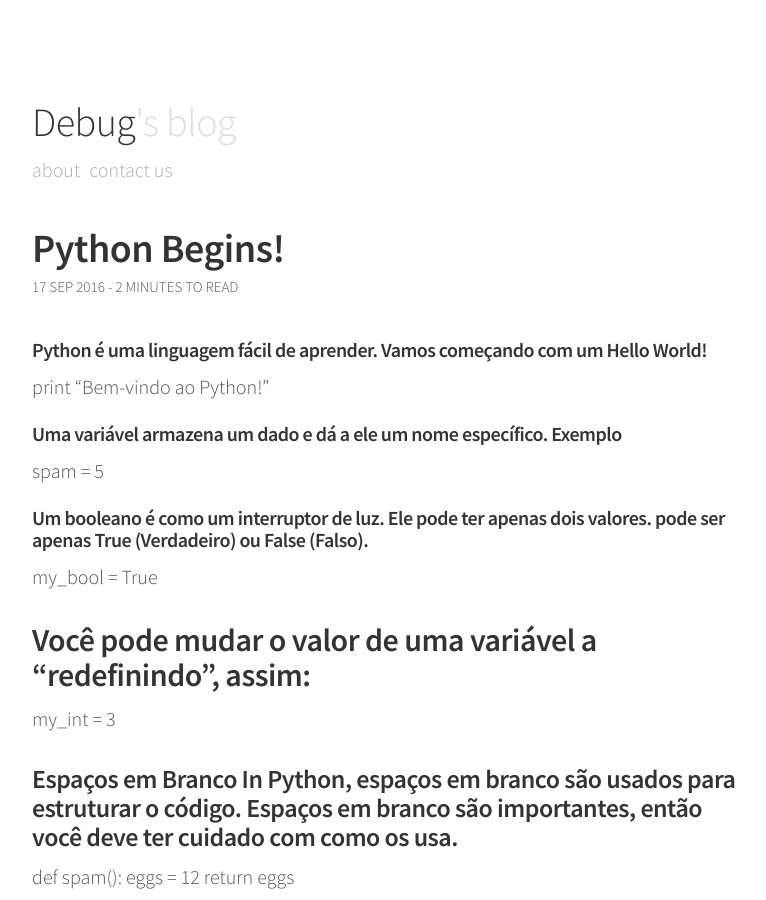
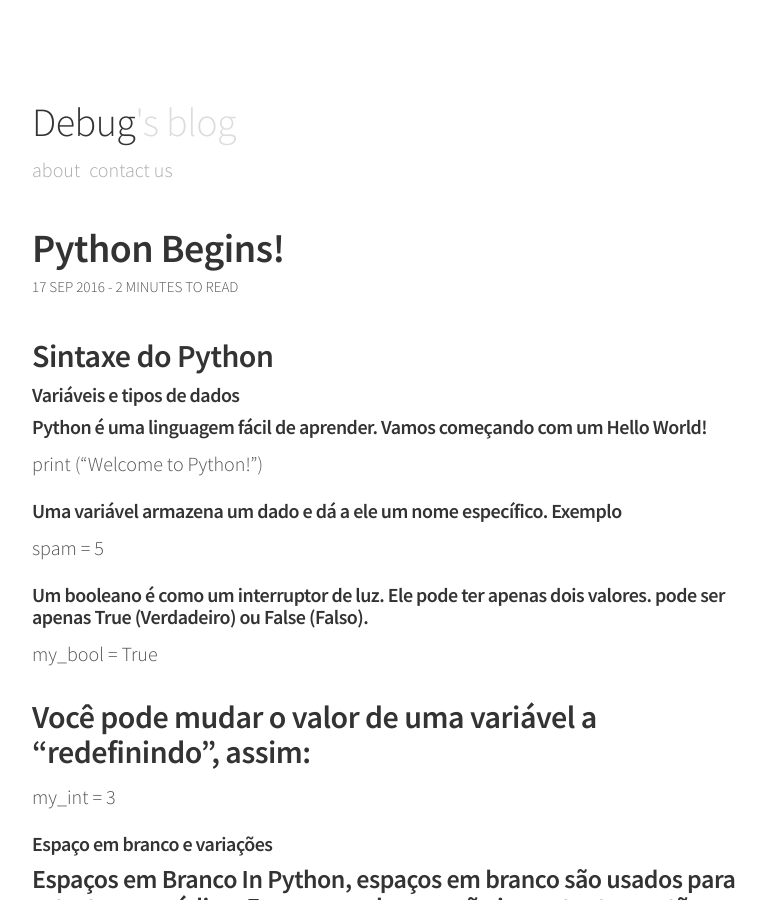
Before and after one commit to indrajithbandara/debug-blog, a Jekyll site: the page built from _posts/2016-09-17-python.md, in a window 1280 px wide and 900 px high. Shown: the whole window, without its empty margins (248-1014 px from the left). Built offline with Jekyll 4.4.1, drawn with Linux system fonts in a browser that asks for light colours; comment, search, counter and statistics services are not loaded.

Commit message:
Sobe tudo

```diff
--- a/_posts/2016-09-17-python.md
+++ b/_posts/2016-09-17-python.md
@@ -5,8 +5,12 @@
 categories: start blog
 ---
 
-##### Python é uma linguagem fácil de aprender. Vamos começando com um Hello World!
-print "Bem-vindo ao Python!"
+## Sintaxe do Python
+
+#### Variáveis e tipos de dados
+
+###### Python é uma linguagem fácil de aprender. Vamos começando com um Hello World!
+print ("Welcome to Python!")
 
 ###### Uma variável armazena um dado e dá a ele um nome específico. Exemplo
 spam = 5
@@ -14,11 +18,10 @@
 #### Um booleano é como um interruptor de luz. Ele pode ter apenas dois valores. pode ser apenas True (Verdadeiro) ou False (Falso).
 my_bool = True
 
-
-
 ## Você pode mudar o valor de uma variável a "redefinindo", assim:
 my_int = 3
 
+#### Espaço em branco e variações
 
 ### Espaços em Branco In Python, espaços em branco são usados para estruturar o código. Espaços em branco são importantes, então você deve ter cuidado com como os usa.
 def spam():
```
Also changed, not shown: _posts/2016-10-13-javascript.md (+13 -0 lines), _posts/2017-01-03-c_Sharp.md (added, +7 -0 lines).
